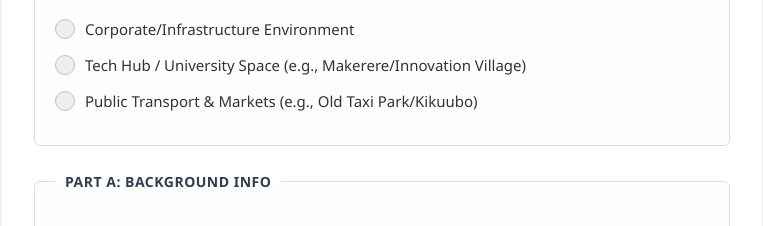
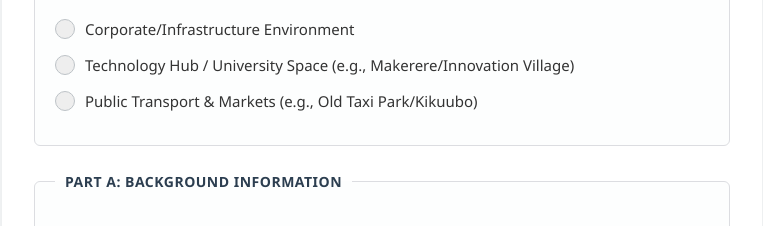
Before and after one commit to lunatechprojects/essayquestionare, a plain HTML site: page index.html in a window 1280 px wide. Shown: the part 243-469 px from the top of the page, without its empty margins (258-1021 px from the left). Drawn offline with Linux system fonts and the light colour scheme.

Commit message:
Update index.html

```diff
--- a/index.html
+++ b/index.html
@@ -205,7 +205,7 @@
                 <label class="option-label radio-label">
                     <input type="radio" name="location" value="Tech Hub/University">
                     <span class="checkmark"></span>
-                    Tech Hub / University Space (e.g., Makerere/Innovation Village)
+                    Technology Hub / University Space (e.g., Makerere/Innovation Village)
                 </label>
                 <label class="option-label radio-label">
                     <input type="radio" name="location" value="Public Transport/Markets">
@@ -216,7 +216,7 @@
         </fieldset>
 
         <fieldset>
-            <legend>Part A: Background Info</legend>
+            <legend>Part A: Background Information</legend>
 
             <div class="question-block">
                 <p class="question-text">1. Age Group:</p>
```
